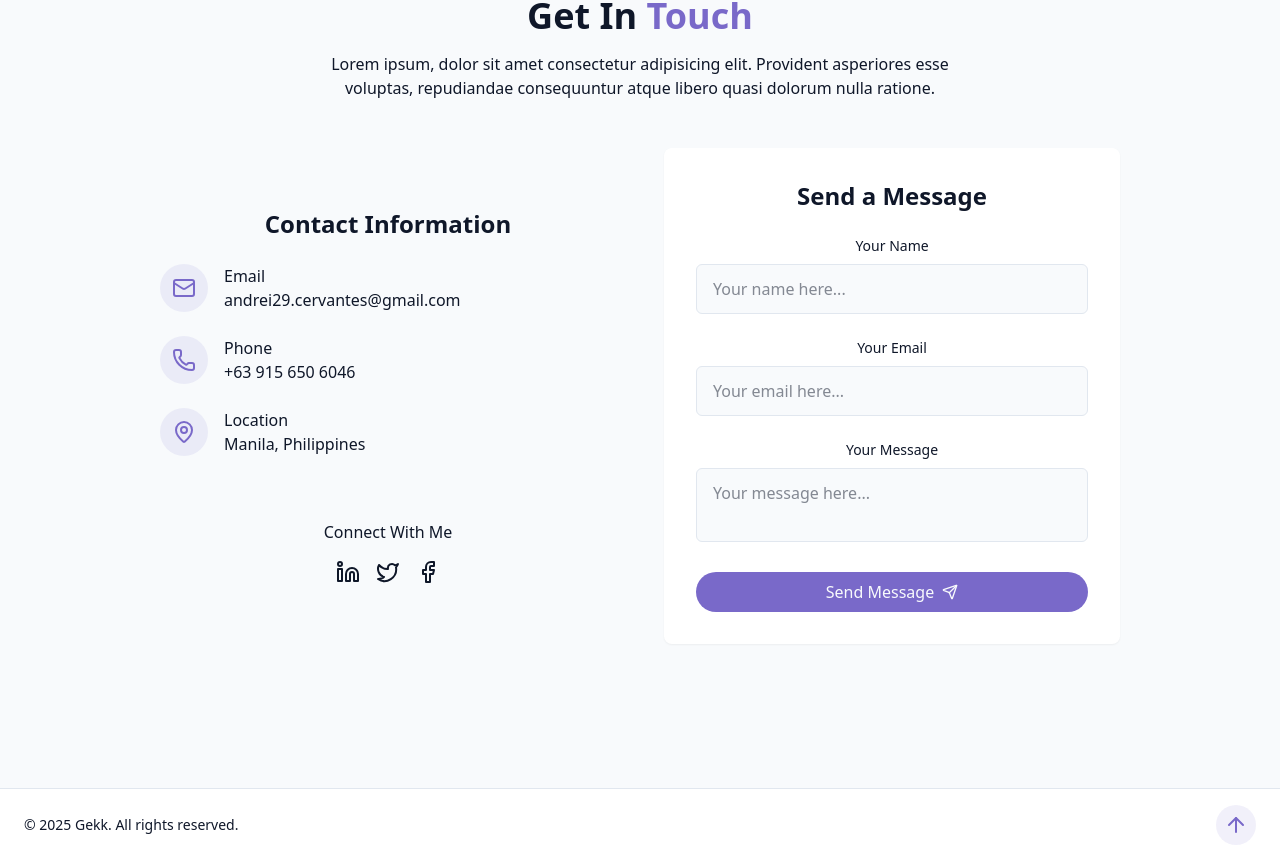
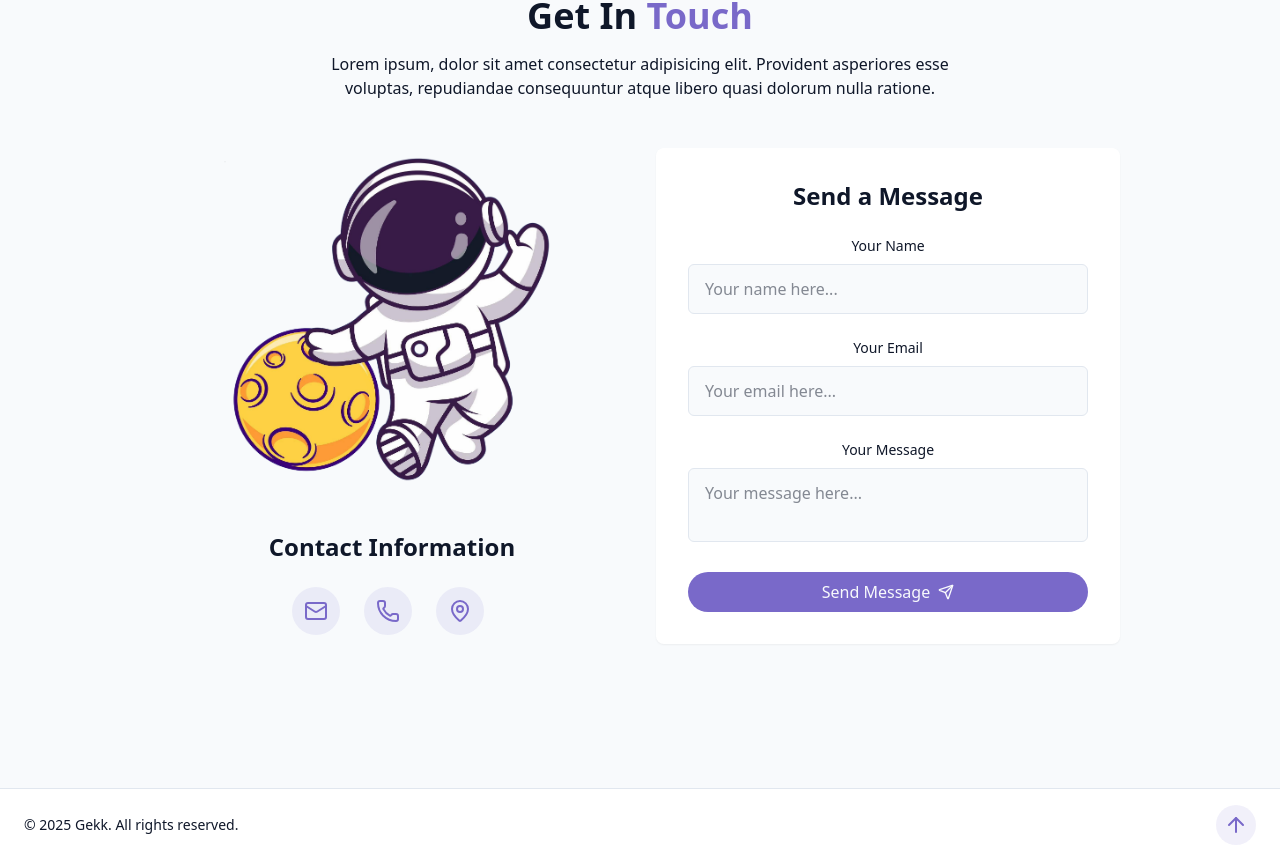
Before and after one commit to Andrei-Cervantes/portfolio, a React (Vite) app: page / in a window 1280 px wide. Shown: the part 3686-4547 px from the top of the page. Built offline with nearby package versions, Linux system fonts and the light colour scheme.

Commit message:
improve styling for contact section

```diff
--- a/src/components/Sections/ContactsSection.tsx
+++ b/src/components/Sections/ContactsSection.tsx
@@ -8,6 +8,7 @@ import {
   Twitter,
 } from "lucide-react";
 import { cn } from "../../lib/utils";
+import astronaut from "../../assets/astronaut.png";
 
 const ContactsSection = () => {
   return (
@@ -23,8 +24,8 @@ const ContactsSection = () => {
           dolorum nulla ratione.
         </p>
 
-        <div className="grid grid-cols-1 md:grid-cols-2 gap-12 justify-center items-center">
-          <div className="space-y-8">
+        <div className="grid grid-cols-1 md:grid-cols-2 gap-8 justify-center items-center">
+          {/* <div className="space-y-8">
             <h3 className="text-2xl font-semibold mb-6">Contact Information</h3>
 
             <div className="space-y-6 justify-center">
@@ -81,6 +82,51 @@ const ContactsSection = () => {
                 <a href="" target="_blank">
                   <Facebook />
                 </a>
+              </div>
+            </div>
+          </div> */}
+
+          <div className="space-y-8 flex flex-col items-center">
+            <img
+              className="animate-float w-[342px] h-[342px]"
+              src={astronaut}
+              alt="astronaut"
+            />
+
+            <div>
+              <h3 className="text-2xl font-semibold mb-6">
+                Contact Information
+              </h3>
+              <div className="flex items-center justify-center gap-4 transition-all duration-500">
+                {/* Email */}
+                <div className="flex items-center gap-2 group cursor-pointer transition-all duration-500 overflow-hidden hover:w-[280px] w-[56px]">
+                  <div className="p-3 rounded-full bg-primary/10 group-hover:bg-primary/20 transition-all duration-300 shrink-0">
+                    <Mail className="h-6 w-6 text-primary" />
+                  </div>
+                  <p className="text-muted-foreground group-hover:text-primary opacity-0 group-hover:opacity-100 transition-all duration-300 whitespace-nowrap">
+                    andrei29.cervantes@gmail.com
+                  </p>
+                </div>
+
+                {/* Phone */}
+                <div className="flex items-center gap-2 group cursor-pointer transition-all duration-500 overflow-hidden hover:w-[200px] w-[56px]">
+                  <div className="p-3 rounded-full bg-primary/10 group-hover:bg-primary/20 transition-all duration-300 shrink-0">
+                    <Phone className="h-6 w-6 text-primary" />
+                  </div>
+                  <p className="text-muted-foreground group-hover:text-primary opacity-0 group-hover:opacity-100 transition-all duration-300 whitespace-nowrap">
+                    +63 915 650 6046
+                  </p>
+                </div>
+
+                {/* Location */}
+                <div className="flex items-center gap-2 group cursor-pointer transition-all duration-500 overflow-hidden hover:w-[220px] w-[56px]">
+                  <div className="p-3 rounded-full bg-primary/10 group-hover:bg-primary/20 transition-all duration-300 shrink-0">
+                    <MapPin className="h-6 w-6 text-primary" />
+                  </div>
+                  <p className="text-muted-foreground group-hover:text-primary opacity-0 group-hover:opacity-100 transition-all duration-300 whitespace-nowrap">
+                    Manila, Philippines
+                  </p>
+                </div>
               </div>
             </div>
           </div>
--- a/src/index.css
+++ b/src/index.css
@@ -10,7 +10,7 @@
 
   --color-card: hsl(var(--card));
 
-  --animate-float: float 6s ease-in-out infinite;
+  --animate-float: float 2s ease-in-out infinite;
   --animate-pulse-subtle: pulse-subtle 4s ease-in-out infinite;
   --animate-fade-in: fade-in 0.7s ease-out forwards;
   --animate-fade-in-delay-1: fade-in 0.7s ease-out 0.2s forwards;
@@ -25,7 +25,7 @@
       transform: translateY(0);
     }
     50% {
-      transform: translateY(-10px);
+      transform: translateY(-20px);
     }
   }
 
```
Also changed, not shown: src/assets/astronaut.png.
